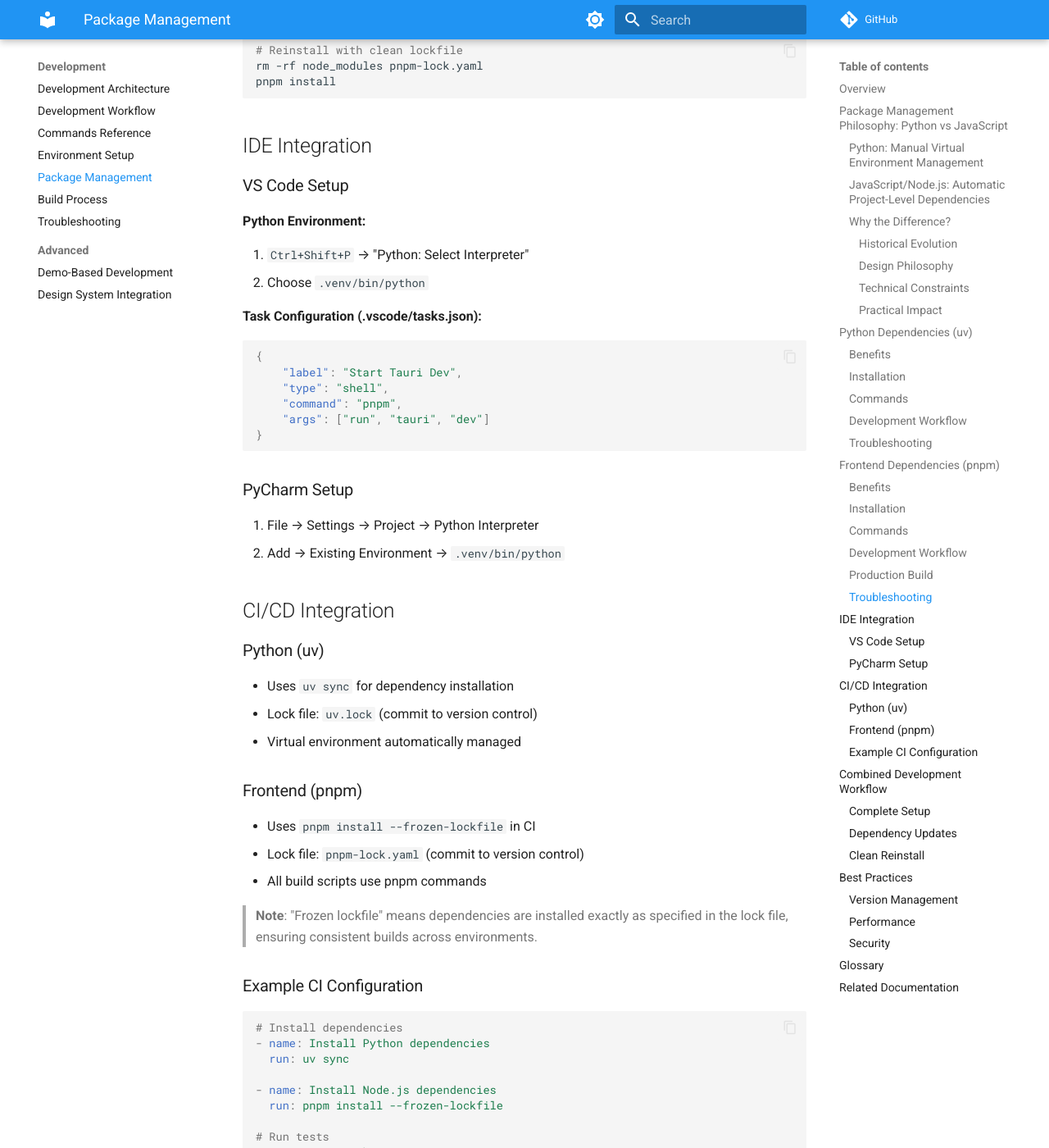
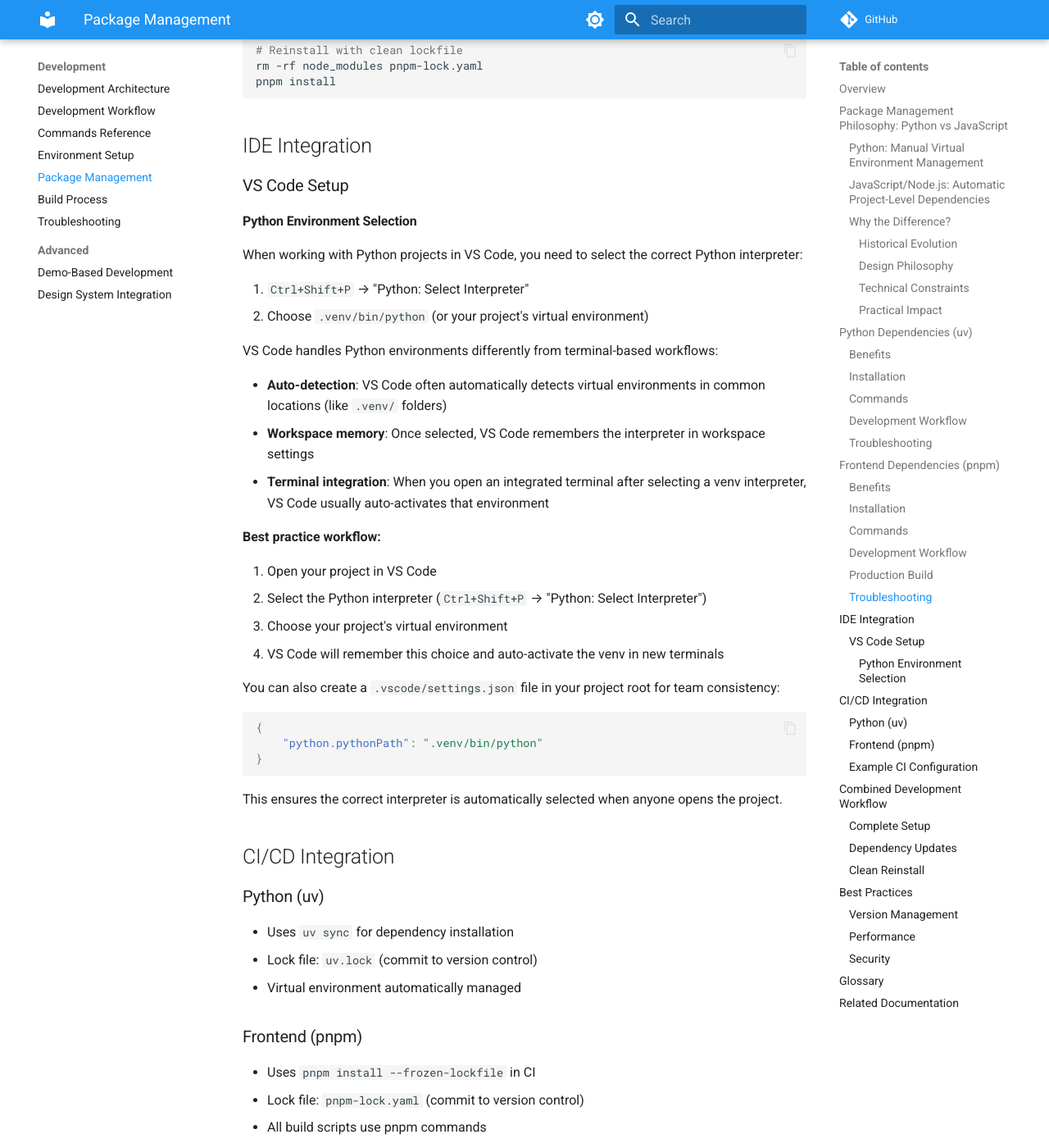
Before and after one commit to boost-edu-tools/gitinspectorgui, an MkDocs documentation site: the page built from docs/development/package-management.md, in a window 1280 px wide and 1400 px high, scrolled down 6208 px. Shown: the whole window at 82% size. Built offline with MkDocs 1.6.1 and Material for MkDocs 9.7.7, drawn with Linux system fonts in a browser that asks for light colours; comment, search, counter and statistics services are not loaded.

Commit message:
docs: incorporate VSCode Python environment info into package management doc

````diff
--- a/docs/development/package-management.md
+++ b/docs/development/package-management.md
@@ -295,26 +295,35 @@
 
 ### VS Code Setup
 
-**Python Environment:**
+#### Python Environment Selection
+
+When working with Python projects in VS Code, you need to select the correct Python interpreter:
 
 1. `Ctrl+Shift+P` → "Python: Select Interpreter"
-2. Choose `.venv/bin/python`
+2. Choose `.venv/bin/python` (or your project's virtual environment)
 
-**Task Configuration (.vscode/tasks.json):**
+VS Code handles Python environments differently from terminal-based workflows:
+
+-   **Auto-detection**: VS Code often automatically detects virtual environments in common locations (like `.venv/` folders)
+-   **Workspace memory**: Once selected, VS Code remembers the interpreter in workspace settings
+-   **Terminal integration**: When you open an integrated terminal after selecting a venv interpreter, VS Code usually auto-activates that environment
+
+**Best practice workflow:**
+
+1. Open your project in VS Code
+2. Select the Python interpreter (`Ctrl+Shift+P` → "Python: Select Interpreter")
+3. Choose your project's virtual environment
+4. VS Code will remember this choice and auto-activate the venv in new terminals
+
+You can also create a `.vscode/settings.json` file in your project root for team consistency:
 
 ```json
 {
-    "label": "Start Tauri Dev",
-    "type": "shell",
-    "command": "pnpm",
-    "args": ["run", "tauri", "dev"]
+    "python.pythonPath": ".venv/bin/python"
 }
 ```
 
-### PyCharm Setup
-
-1. File → Settings → Project → Python Interpreter
-2. Add → Existing Environment → `.venv/bin/python`
+This ensures the correct interpreter is automatically selected when anyone opens the project.
 
 ## CI/CD Integration
 
````
